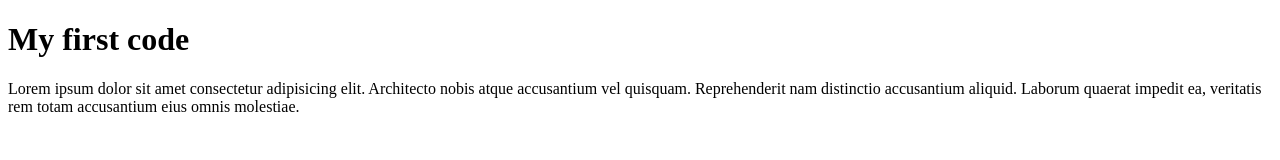
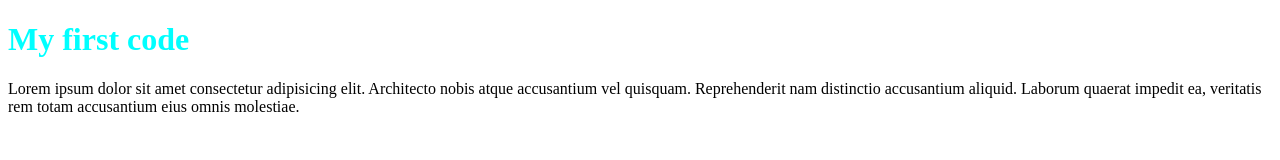
Before and after one commit to Eiafe/My-first-repo, a plain HTML site: page index.html in a window 1280 px wide. Drawn offline with Linux system fonts and the light colour scheme.

Commit message:
my first website

```diff
--- /dev/null
+++ b/index.css
@@ -0,0 +1,4 @@
+h1{
+    border: 10px;
+    color: aqua;
+}
--- a/index.html
+++ b/index.html
@@ -4,9 +4,12 @@
     <meta charset="UTF-8">
     <meta name="viewport" content="width=device-width, initial-scale=1.0">
     <title>My first repo</title>
+    <link rel="stylesheet" href="index.css">
+
 </head>
 <body>
     <h1>My first code</h1>
     <p>Lorem ipsum dolor sit amet consectetur adipisicing elit. Architecto nobis atque accusantium vel quisquam. Reprehenderit nam distinctio accusantium aliquid. Laborum quaerat impedit ea, veritatis rem totam accusantium eius omnis molestiae.</p>
+
 </body>
 </html>
```
